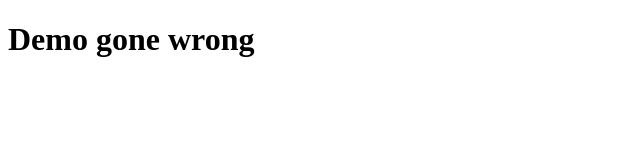
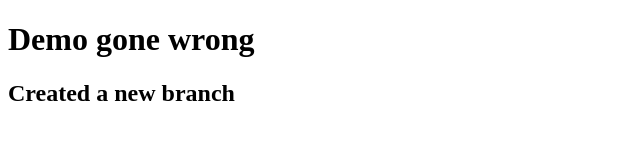
Before and after one commit to ZaudRehman/Demo, a plain HTML site: page index.html in a window 1280 px wide. Shown: the whole page, without its empty margins (0-640 px from the left). Drawn offline with Linux system fonts and the light colour scheme.

Commit message:
Update index.html

```diff
--- a/index.html
+++ b/index.html
@@ -1,4 +1,5 @@
 <!DOCTYPE html>
 <html>
     <h1>Demo gone wrong</h1>
+    <h2>Created a new branch</h2>
 </html>
```
